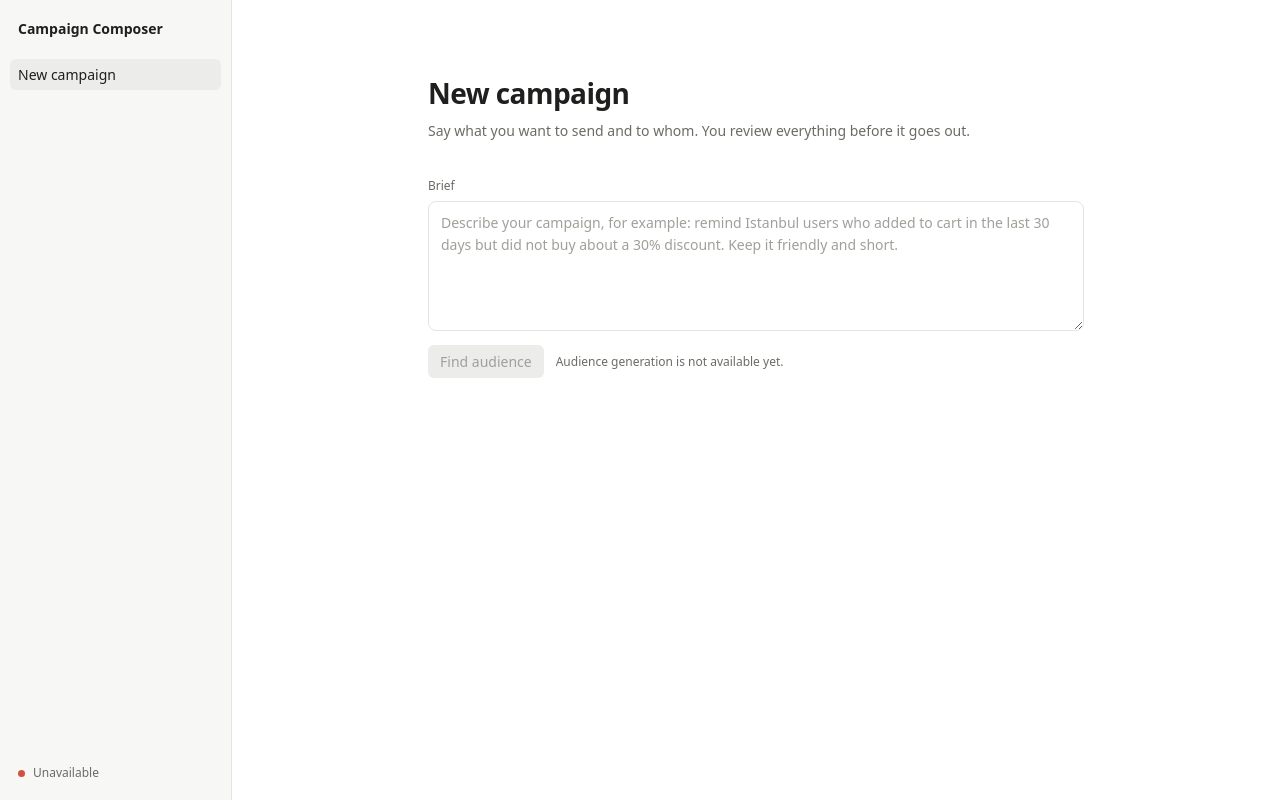
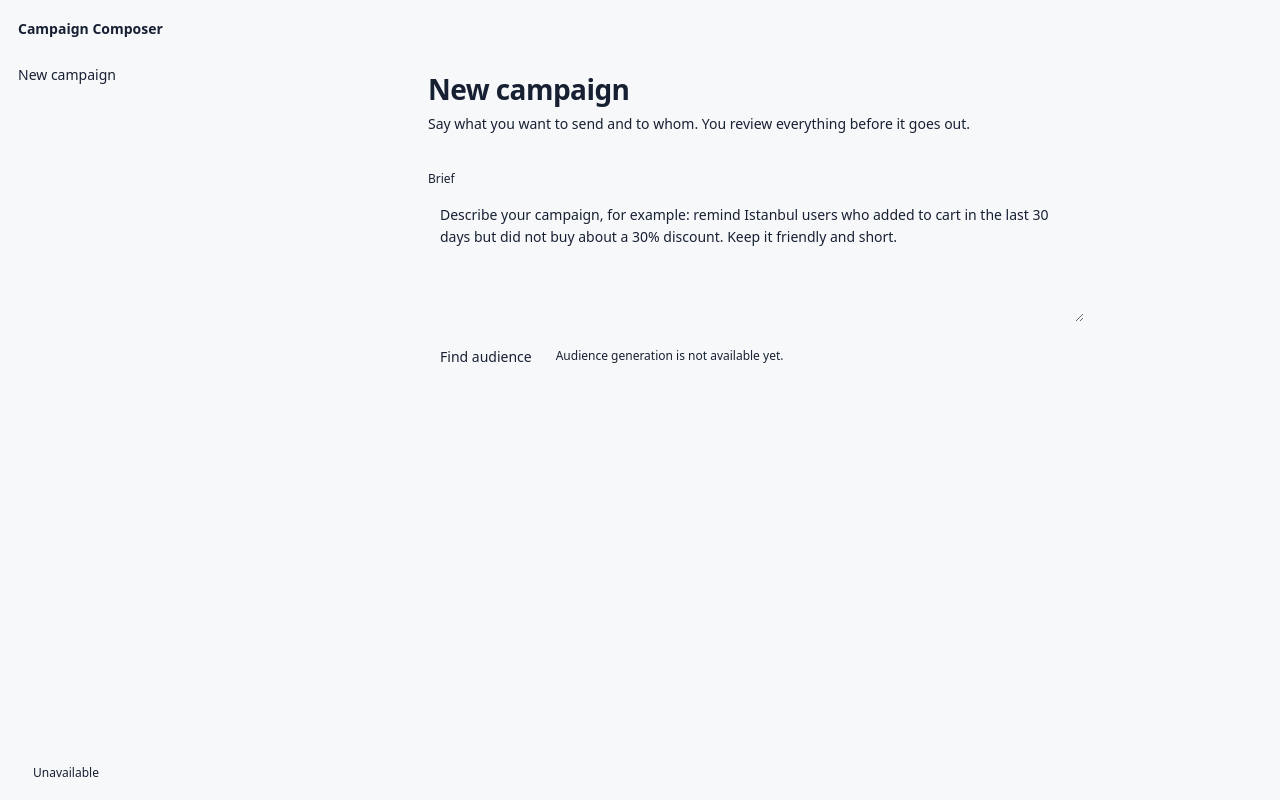
Before and after one commit to negativexq/smart-campaign-composer, a Vue app in the folder frontend/: page / in a window 1280 px wide. Built offline with nearby package versions, Linux system fonts and the light colour scheme; no server answers.

Commit message:
feat: add Signal design tokens and message logic

```diff
--- /dev/null
+++ b/frontend/src/design/tokens.css
@@ -0,0 +1,54 @@
+/* Signal design tokens. See DESIGN.md for the rules behind them. */
+:root {
+  color-scheme: light;
+
+  /* Foundations */
+  --color-canvas: #F7F8FA;
+  --color-surface: #FFFFFF;
+  --color-surface-subtle: #F0F3F8;
+  --color-border: #E4E8EF;
+  --color-border-input: #858FA1;
+
+  /* Typography */
+  --color-text: #172033;
+  --color-text-muted: #5B6A80;
+  --font-ui: "Inter Variable", system-ui, -apple-system, sans-serif;
+  --font-mono: "JetBrains Mono Variable", ui-monospace, monospace;
+
+  /* Brand and semantics */
+  --color-primary: #315BE8;
+  --color-primary-hover: #2849C2;
+  --color-primary-soft: #EAF0FF;
+  --color-on-primary: #FFFFFF;
+  --color-ai: #6658B8;
+  --color-success: #047857;
+  --color-warning: #B45309;
+  --color-error: #DC2626;
+
+  /* Shape */
+  --radius-sm: 6px;
+  --radius-md: 8px;
+  --radius-lg: 12px;
+  --radius-xl: 16px;
+
+  /* Spacing */
+  --space-1: 4px;
+  --space-2: 8px;
+  --space-3: 12px;
+  --space-4: 16px;
+  --space-6: 24px;
+  --space-8: 32px;
+
+  /* Layout */
+  --sidebar-width: 216px;
+  --topbar-height: 64px;
+  --panel-width: 340px;
+  --canvas-max-width: 1440px;
+
+  /* Elevation, for overlays and dropdowns only */
+  --shadow-overlay: 0 8px 24px rgba(23, 32, 51, 0.12);
+
+  /* Motion */
+  --transition-fast: 120ms ease;
+  --transition-standard: 180ms ease;
+}
--- a/frontend/src/styles.css
+++ b/frontend/src/styles.css
@@ -1,35 +1,4 @@
-:root {
-  color-scheme: light dark;
-  --surface: #ffffff;
-  --surface-muted: #f7f7f6;
-  --surface-hover: #ececea;
-  --border: #e4e4e1;
-  --text: #1f1f1d;
-  --text-muted: #6b6b66;
-  --text-faint: #a0a09a;
-  --accent: #2f2f2c;
-  --accent-contrast: #ffffff;
-  --accent-ring: rgba(47, 47, 44, 0.14);
-  --success: #2e9e6b;
-  --danger: #d4503e;
-}
-
-@media (prefers-color-scheme: dark) {
-  :root {
-    --surface: #191918;
-    --surface-muted: #1f1f1e;
-    --surface-hover: #2c2c2a;
-    --border: #2f2f2d;
-    --text: #ececea;
-    --text-muted: #a0a09a;
-    --text-faint: #6b6b66;
-    --accent: #ececea;
-    --accent-contrast: #191918;
-    --accent-ring: rgba(236, 236, 234, 0.18);
-    --success: #4cc38a;
-    --danger: #ec6a5a;
-  }
-}
+@import "./design/tokens.css";
 
 * {
   box-sizing: border-box;
@@ -37,10 +6,145 @@
 
 body {
   margin: 0;
-  color: var(--text);
-  background: var(--surface);
-  font-family: "Inter Variable", system-ui, -apple-system, sans-serif;
+  color: var(--color-text);
+  background: var(--color-canvas);
+  font-family: var(--font-ui);
   font-size: 14px;
   line-height: 1.5;
   -webkit-font-smoothing: antialiased;
 }
+
+h1,
+h2,
+h3,
+p {
+  margin: 0;
+}
+
+h1 {
+  font-size: 28px;
+  font-weight: 600;
+  line-height: 1.25;
+  letter-spacing: -0.015em;
+}
+
+h2 {
+  font-size: 20px;
+  font-weight: 600;
+  line-height: 1.3;
+  letter-spacing: -0.01em;
+}
+
+h3 {
+  font-size: 16px;
+  font-weight: 600;
+  line-height: 1.4;
+}
+
+:focus-visible {
+  outline: 2px solid var(--color-primary);
+  outline-offset: 2px;
+}
+
+.card {
+  background: var(--color-surface);
+  border: 1px solid var(--color-border);
+  border-radius: var(--radius-lg);
+}
+
+.field {
+  display: block;
+  width: 100%;
+  padding: var(--space-3);
+  color: var(--color-text);
+  background: var(--color-surface);
+  border: 1px solid var(--color-border-input);
+  border-radius: var(--radius-md);
+  font: inherit;
+  line-height: 1.55;
+  resize: vertical;
+  transition: border-color var(--transition-fast);
+}
+
+.field::placeholder {
+  color: var(--color-text-muted);
+}
+
+.field:focus-visible {
+  outline-offset: 0;
+  border-color: var(--color-primary);
+}
+
+.field[aria-invalid="true"] {
+  border-color: var(--color-error);
+}
+
+.button {
+  display: inline-flex;
+  align-items: center;
+  justify-content: center;
+  gap: var(--space-2);
+  min-height: 40px;
+  padding: 0 var(--space-4);
+  border: 1px solid transparent;
+  border-radius: var(--radius-md);
+  font: inherit;
+  font-weight: 500;
+  cursor: pointer;
+  transition: background-color var(--transition-fast), border-color var(--transition-fast);
+}
+
+.button--primary {
+  color: var(--color-on-primary);
+  background: var(--color-primary);
+}
+
+.button--primary:hover:not(:disabled) {
+  background: var(--color-primary-hover);
+}
+
+.button--secondary {
+  color: var(--color-text);
+  background: var(--color-surface);
+  border-color: var(--color-border);
+}
+
+.button--secondary:hover:not(:disabled) {
+  background: var(--color-surface-subtle);
+}
+
+.button:disabled {
+  color: var(--color-text-muted);
+  background: var(--color-surface-subtle);
+  border-color: var(--color-border);
+  cursor: not-allowed;
+}
+
+.muted {
+  color: var(--color-text-muted);
+}
+
+.small {
+  font-size: 13px;
+}
+
+.mono {
+  font-family: var(--font-mono);
+  font-size: 0.92em;
+}
+
+.visually-hidden {
+  position: absolute;
+  width: 1px;
+  height: 1px;
+  overflow: hidden;
+  clip-path: inset(50%);
+  white-space: nowrap;
+}
+
+@media (prefers-reduced-motion: reduce) {
+  * {
+    transition: none !important;
+    animation: none !important;
+  }
+}
--- a/frontend/vite.config.ts
+++ b/frontend/vite.config.ts
@@ -12,5 +12,7 @@ export default defineConfig({
   test: {
     environment: "jsdom",
     restoreMocks: true,
+    // The contrast test reads the real token values from this stylesheet.
+    css: { include: /tokens\.css/ },
   },
 });
```
Also changed, not shown: frontend/src/lib/deliveryStatus.ts (added, +58 -0 lines), frontend/src/lib/message.ts (added, +28 -0 lines).
